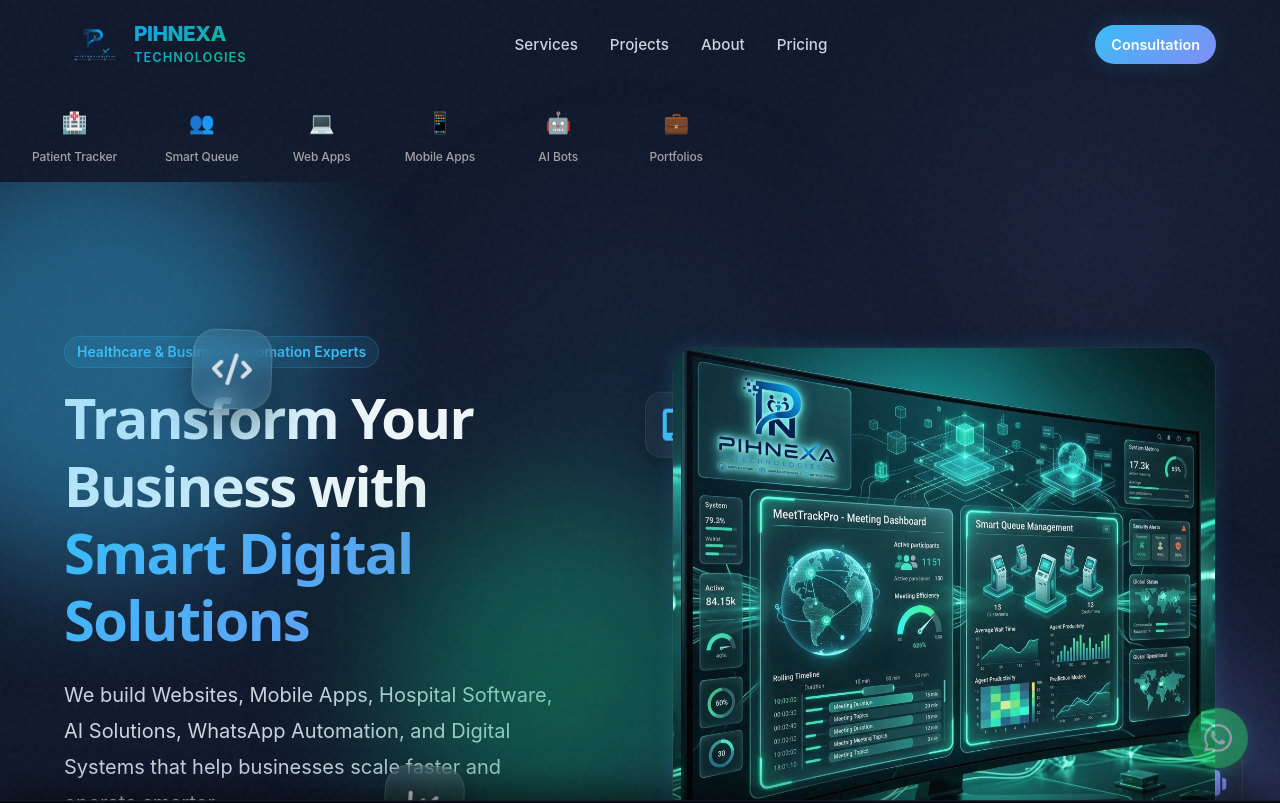
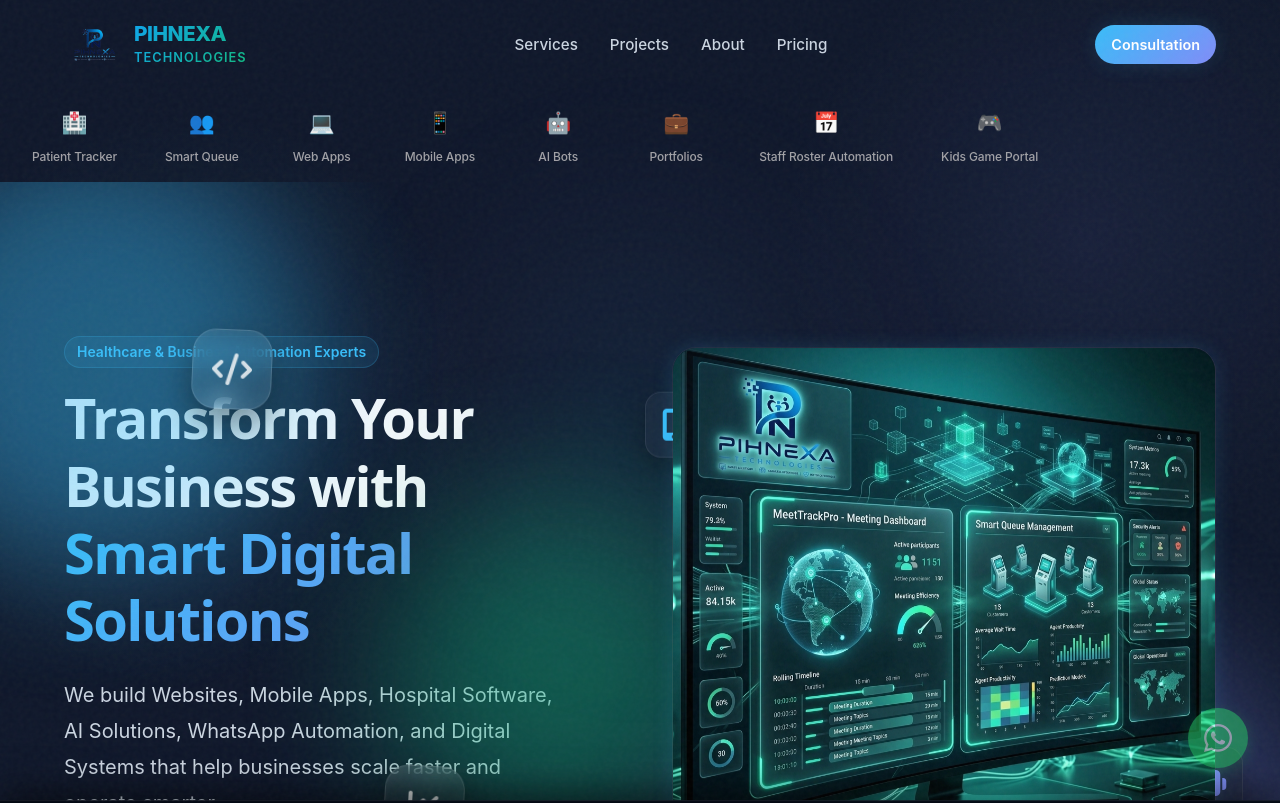
Before and after one commit to Anku9991/Ankush.AI, a Next.js app: page / in a window 1280 px wide. Shown: the top 803 px of the page. Built offline with nearby package versions, Linux system fonts and the light colour scheme.

Commit message:
Add Staff Roster and Kids Game Portal to scrolling features ticker

```diff
--- a/src/app/page.tsx
+++ b/src/app/page.tsx
@@ -40,6 +40,14 @@
             <a href="#projects" className="ribbon-item" style={{"textDecoration":"none"}}>
                 <div className="ribbon-icon">💼</div>
                 <span>Portfolios</span>
+            </a>
+            <a href="#projects" className="ribbon-item" style={{"textDecoration":"none"}}>
+                <div className="ribbon-icon">📅</div>
+                <span>Staff Roster Automation</span>
+            </a>
+            <a href="#projects" className="ribbon-item" style={{"textDecoration":"none"}}>
+                <div className="ribbon-icon">🎮</div>
+                <span>Kids Game Portal</span>
             </a>
         </div>
     </div>
```
